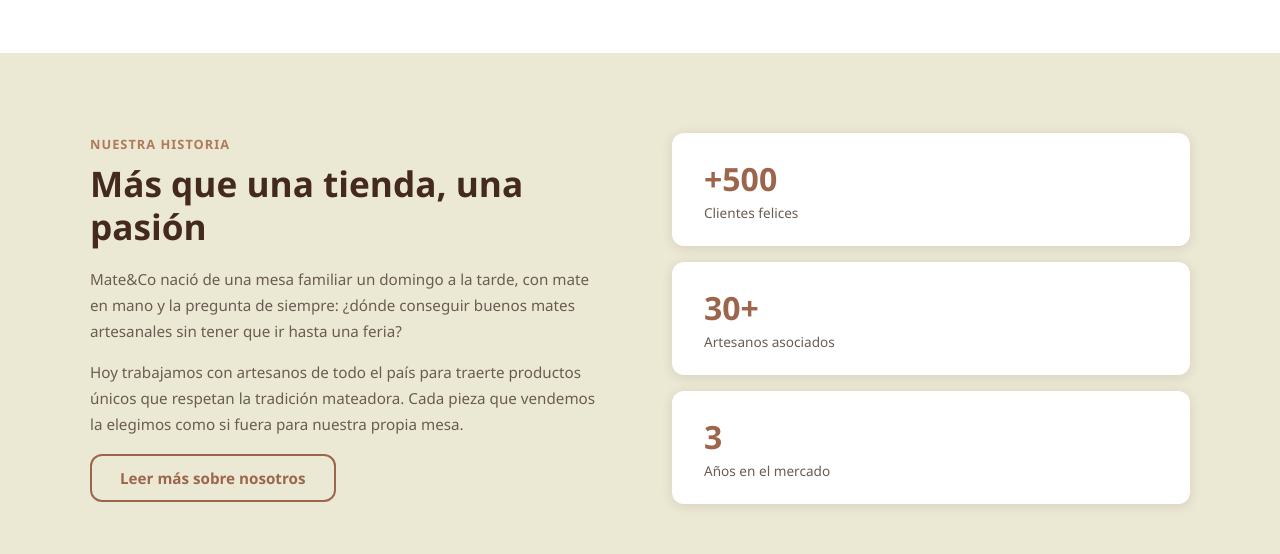
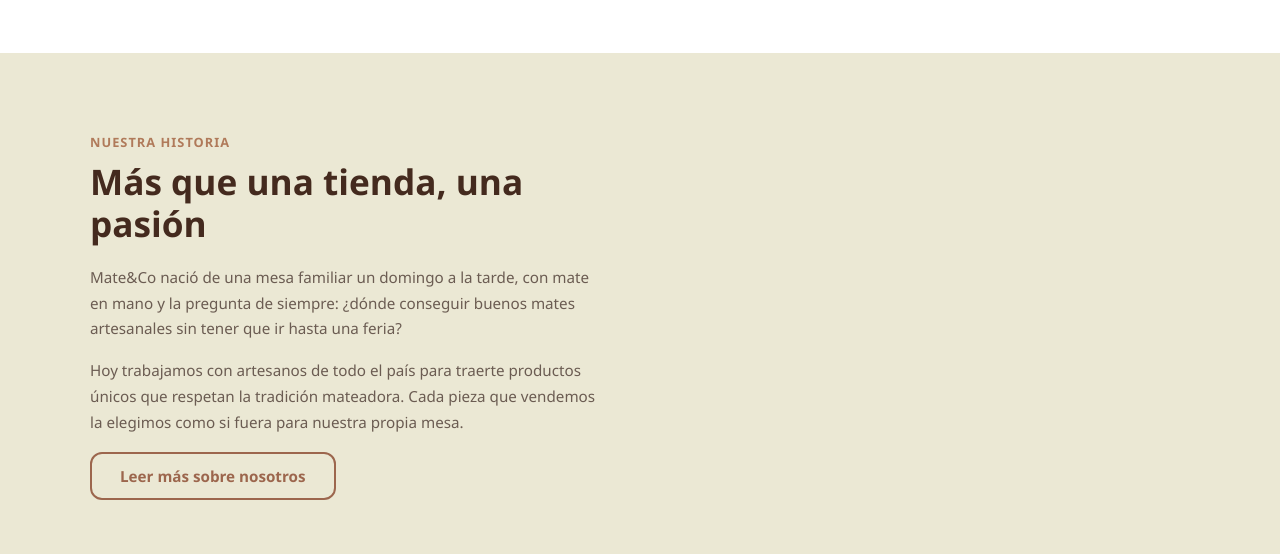
Before and after one commit to Maturojo/carritodecompras, a React (Vite) app: page / in a window 1280 px wide. Shown: the part 1140-1694 px from the top of the page. Built offline with nearby package versions, Linux system fonts and the light colour scheme; no server answers.

Commit message:
Sacar stats de clientes/artesanos/años del landing

```diff
--- a/src/pages/Landing.jsx
+++ b/src/pages/Landing.jsx
@@ -70,22 +70,6 @@
             <p>{c.aboutText2}</p>
             <Link to="/nosotros" className="btn-secondary">Leer más sobre nosotros</Link>
           </div>
-          <div className="about-visual">
-            <div className="about-card-stack">
-              <div className="about-stat">
-                <span className="stat-number">{c.statClientes}</span>
-                <span className="stat-label">Clientes felices</span>
-              </div>
-              <div className="about-stat">
-                <span className="stat-number">{c.statArtesanos}</span>
-                <span className="stat-label">Artesanos asociados</span>
-              </div>
-              <div className="about-stat">
-                <span className="stat-number">{c.statAnios}</span>
-                <span className="stat-label">Años en el mercado</span>
-              </div>
-            </div>
-          </div>
         </div>
       </section>
 
```
